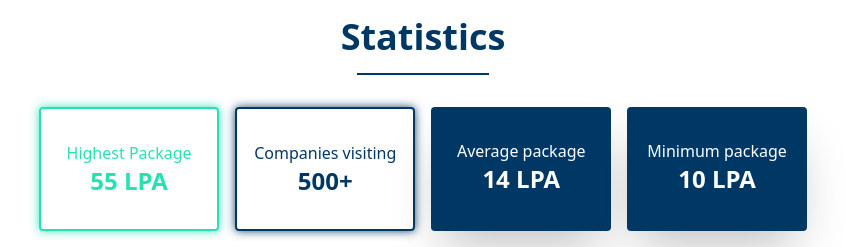
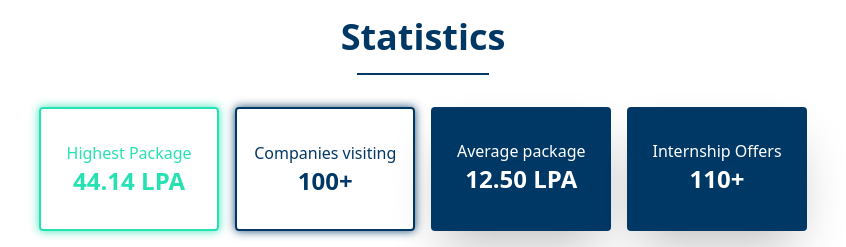
Before and after one commit to Kartik4152/USICT_TNP_WEBSITE, a React (Create React App) app: page / in a window 1280 px wide. Shown: the part 2180-2427 px from the top of the page, without its empty margins (217-1063 px from the left). Built offline with nearby package versions, Linux system fonts and the light colour scheme.

Commit message:
updated stats

```diff
--- a/src/sections/Statistics.tsx
+++ b/src/sections/Statistics.tsx
@@ -12,10 +12,10 @@ const Statistics = () => (
         Statistics
       </h1>
       <div className="w-full flex justify-center space-x-4 mb-12">
-        <BorderCard title="Highest Package" content="55 LPA" variant="primary" />
-        <BorderCard title="Companies visiting" content="500+" variant="secondary" />
-        <BorderCard title="Average package" content="14 LPA" variant="fill" />
-        <BorderCard title="Minimum package" content="10 LPA" variant="fill" />
+        <BorderCard title="Highest Package" content="44.14 LPA" variant="primary" />
+        <BorderCard title="Companies visiting" content="100+" variant="secondary" />
+        <BorderCard title="Average package" content="12.50 LPA" variant="fill" />
+        <BorderCard title="Internship Offers" content="110+" variant="fill" />
       </div>
       <div className="w-full flex flex-col items-center">
         <h1 className="mb-4 text-center text-2xl font-bold text-[#003865] leading-loose">
```
